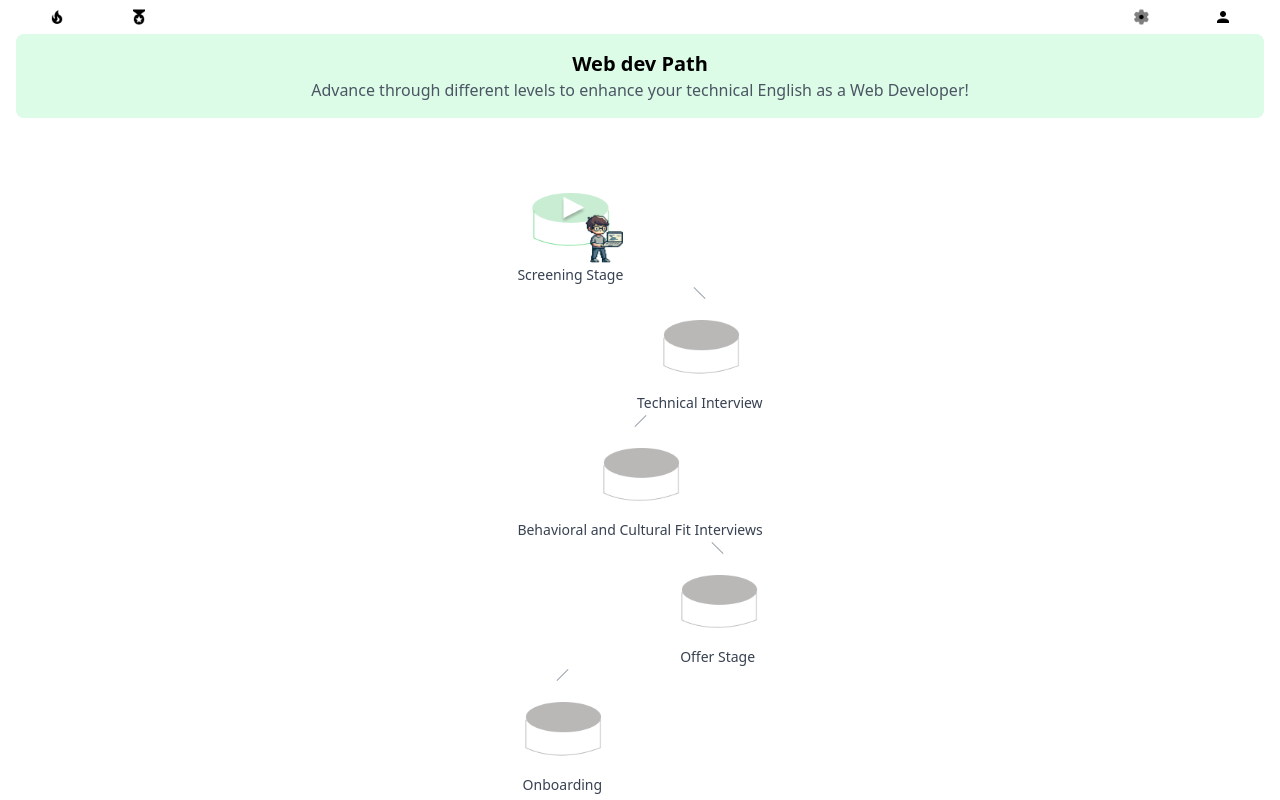
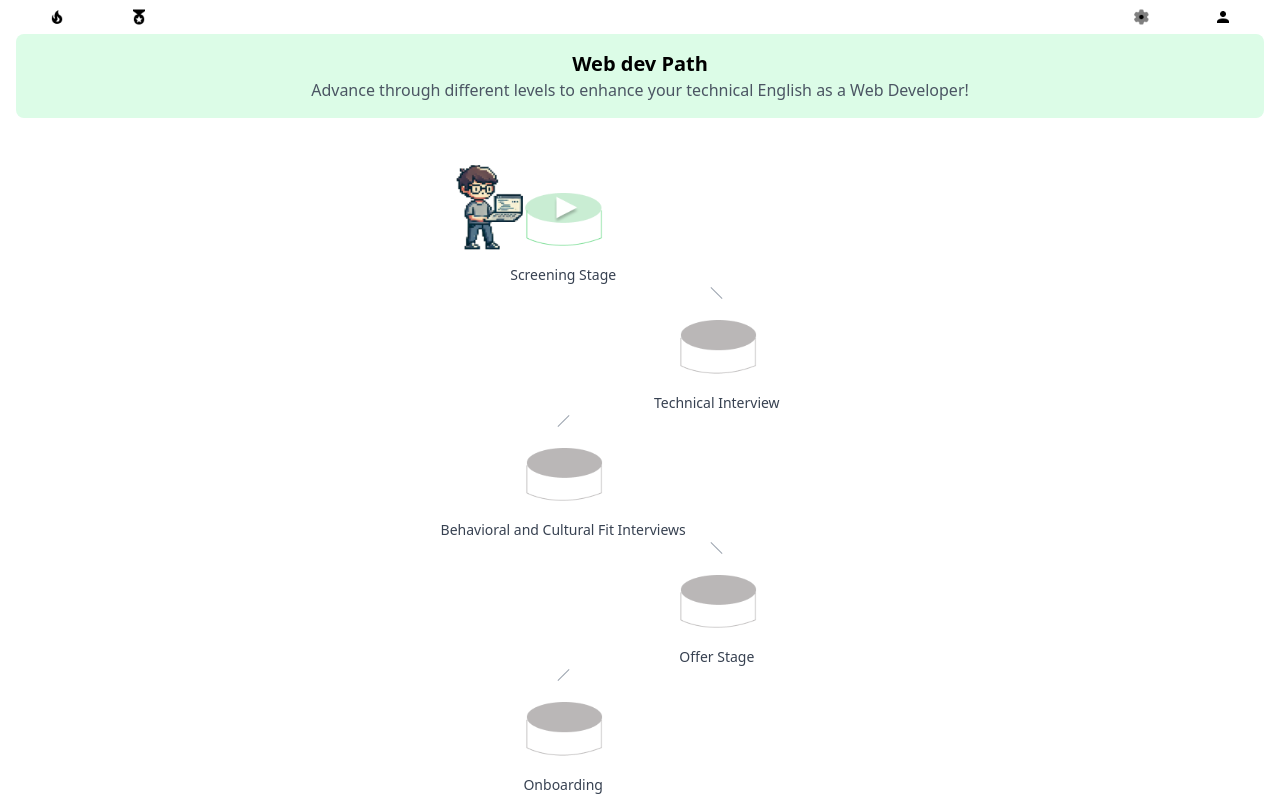
Before and after one commit to No-Country-simulation/equipo-c23-87-webapp, a Next.js app: page / in a window 1280 px wide. Built offline with nearby package versions, Linux system fonts and the light colour scheme.

Commit message:
fix: Arrange properly the alignment of levels on Web Dev Path view

```diff
--- a/app/components/WebDevPath.tsx
+++ b/app/components/WebDevPath.tsx
@@ -41,9 +41,9 @@ export default function WebDevPath() {
       </div>
 
       {/* Path Container */}
-      <div className="relative flex flex-col items-center mt-10 space-y-10">
+      <div className="w-full relative flex flex-col items-center mt-10 space-y-10">
         {/* Dashed Line & Steps */}
-        <div className="flex flex-col items-center gap-8 mt-8">
+        <div className="w-full flex flex-col items-center gap-8 mt-8">
         {
           steps.map((step, index) => {
             // Determine zigzag pattern
@@ -58,7 +58,7 @@ export default function WebDevPath() {
 
             return (
              <div key={step.id} className={`flex w-full max-w-lg ${isLeft ? "justify-content" : "justify-end"}`}>
-              <div className="relative flex flex-col items-center">
+              <div className="w-[70%] relative flex flex-col items-center">
                {/* Dashed Line */}
                {index !== 0 && (
                 <div
@@ -83,9 +83,9 @@ export default function WebDevPath() {
                       <Image
                         src="/character.png"
                         alt="Character"
-                        className="rounded-full"
-                        width={50} // Adjust size as needed
-                        height={50}
+                        className="rounded-full pb-16"
+                        width={75} // Adjust size as needed
+                        height={75}
                       />
                     </div>
                   )}
```
